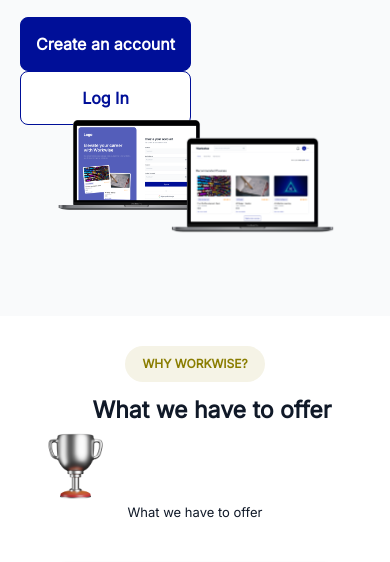
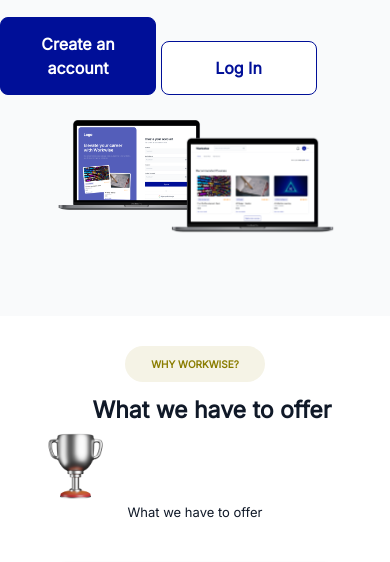
Before and after one commit to saMreact1/Workwise_Project, a plain HTML site: page index.html in a window 390 px wide. Shown: the part 480-1042 px from the top of the page. Drawn offline with nearby package versions, Linux system fonts and the light colour scheme.

Commit message:
working of the responsiveness

```diff
--- a/CSS/index.css
+++ b/CSS/index.css
@@ -749,7 +749,7 @@ footer .copy p {
 
 
 
-@media only screen and (max-width: 480px) {
+@media only screen and (max-width: 430px) {
     .navbar-brand {
         padding-left: 10px;
     }
@@ -774,7 +774,7 @@ footer .copy p {
     }
 
     .navbar .btn {
-        width: 49%;
+        width: 100%;
         padding: 14px 10px;
     }
 
@@ -838,13 +838,13 @@ footer .copy p {
     }
 
     section div.but {
-        width: 90%;
+        width: 100%;
         margin: 20px auto;
         padding-left: 0;
     }
 
     section div.but button:last-child {
-        width: 49%;
+        width: 40%;
     }
 
     section div.but button:last-child:hover {
@@ -856,9 +856,9 @@ footer .copy p {
     }
 
     section div.but button:first-child {
-        width: 49%;
+        width: 40%;
         border: 1px solid #000F98;
-        margin-right: 3px;
+        margin-right: 0px;
     }
 
     section div.but button:first-child:hover {
@@ -876,7 +876,7 @@ footer .copy p {
 
     section.sect2 p:first-child {
         width: 140px;
-        font-size: 12px;
+        font-size: 10px;
     }
 
     section.sect2 .cup {
```
